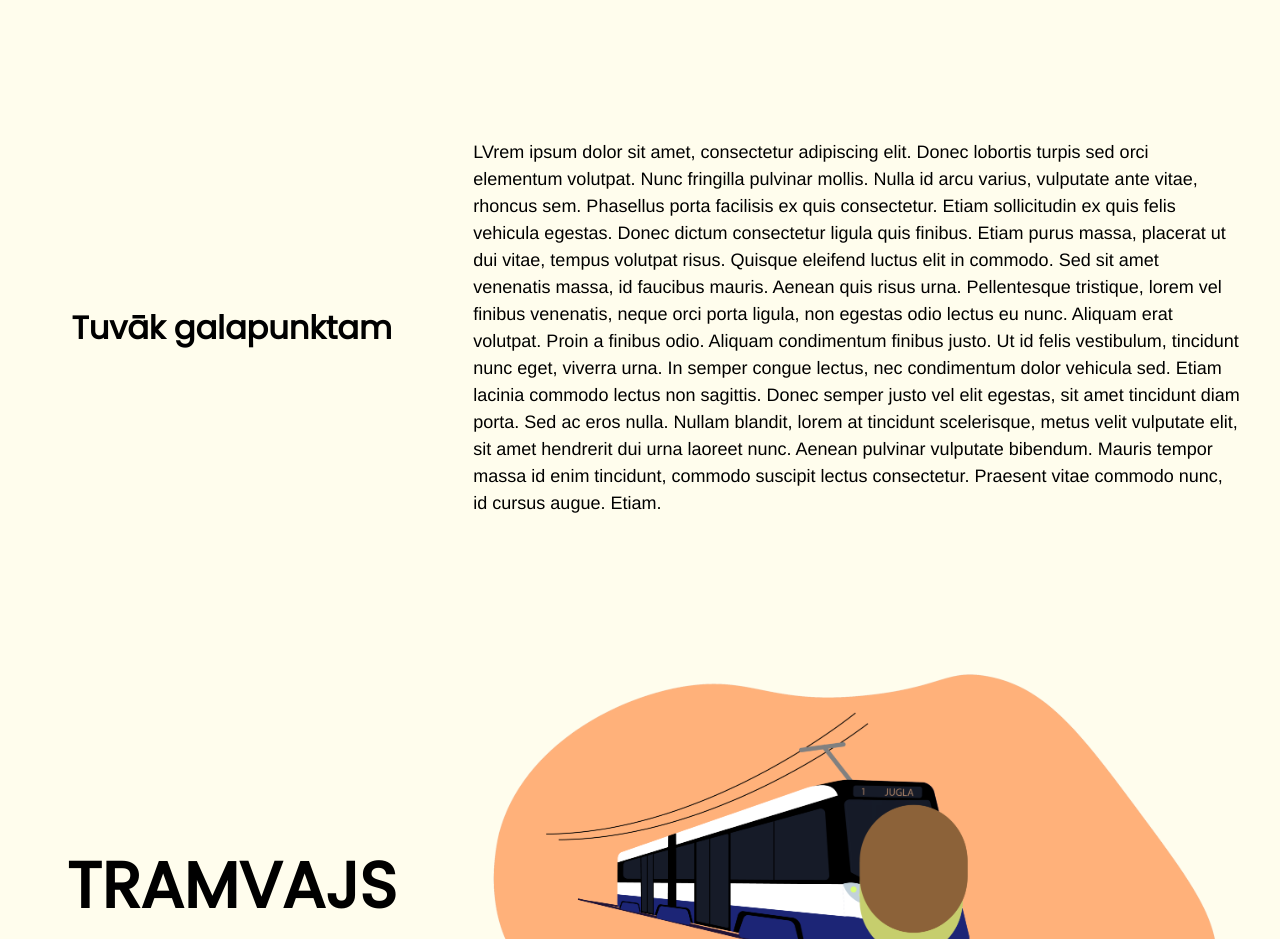
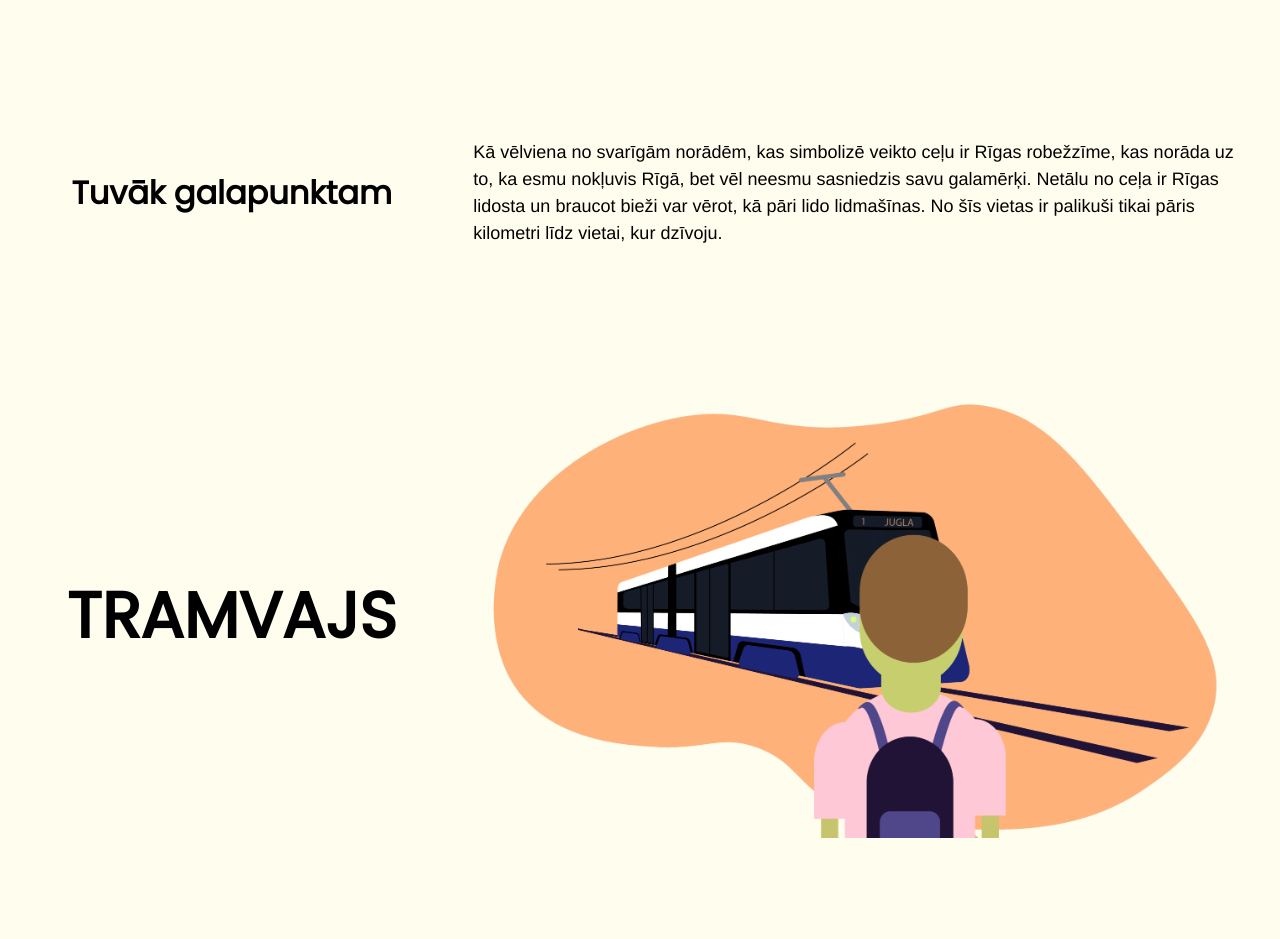
Before and after one commit to noohv/dizaina_uzd, a React (Create React App) app: page /road in a window 1280 px wide. Shown: the part 3760-4699 px from the top of the page. Built offline with nearby package versions, Linux system fonts and the light colour scheme.

Commit message:
Update index.js

```diff
--- a/src/constants/index.js
+++ b/src/constants/index.js
@@ -44,7 +44,7 @@ export const TEXTS = {
         grobinaText2: "Ilustrācijā, kas ir izveidota, ir attēloti šie vēja ģeneratori. Tā kā turpmākais ceļš no šīs vietas ir ļoti tāls, ilustrācijā tas ir attēlots kā ceļš, kas šķiet nesbeidzams un nebeidzas redzamajā telpā. Tas rada sajūtu, ka priekšā ir garš un nepazīstams ceļš, kas vēl jāiziet.",
         saldusText1: "Braucot no Liepājas uz Rīgu, aptuveni pusceļā ir pilsēta Saldus, kur ir jāizbrauc cauri aplim. Kaut arī šajā konkrētajā vietā nav īpaši izcilu objektu vai ievērojamu vietu, kas pievilinātu uzmanību, Saldus kā viduspunkts nodrošina svarīgu funkciju ceļotājiem. Tas vizuāli sadala garo ceļu divās daļās un sniedz atskaites punktu, kas liecina par veikto ceļa posmu progresu. Tas arī norāda, ka pirms Saldus nav tik būtisku vietu vai objektu, kas vērā ņemami atspoguļotu ceļotāju ceļojuma attīstību.",
         saldusText2: "Ilustrācijā ir attēlots apļveida ceļš, kas ienāk un iziet no visām pusēm, tādējādi vizuāli parādot ceļa viduspunktu. Lai papildinātu to, ir pievienotas skaidri redzamas ceļa zīmes, kas norāda uz dažādiem virzieniem, kā arī ir iezīmēts konkrēts maršruts, kas savieno ceļa daļas.",
-        rigaText: "LVrem ipsum dolor sit amet, consectetur adipiscing elit. Donec lobortis turpis sed orci elementum volutpat. Nunc fringilla pulvinar mollis. Nulla id arcu varius, vulputate ante vitae, rhoncus sem. Phasellus porta facilisis ex quis consectetur. Etiam sollicitudin ex quis felis vehicula egestas. Donec dictum consectetur ligula quis finibus. Etiam purus massa, placerat ut dui vitae, tempus volutpat risus. Quisque eleifend luctus elit in commodo. Sed sit amet venenatis massa, id faucibus mauris. Aenean quis risus urna. Pellentesque tristique, lorem vel finibus venenatis, neque orci porta ligula, non egestas odio lectus eu nunc. Aliquam erat volutpat. Proin a finibus odio. Aliquam condimentum finibus justo. Ut id felis vestibulum, tincidunt nunc eget, viverra urna. In semper congue lectus, nec condimentum dolor vehicula sed. Etiam lacinia commodo lectus non sagittis. Donec semper justo vel elit egestas, sit amet tincidunt diam porta. Sed ac eros nulla. Nullam blandit, lorem at tincidunt scelerisque, metus velit vulputate elit, sit amet hendrerit dui urna laoreet nunc. Aenean pulvinar vulputate bibendum. Mauris tempor massa id enim tincidunt, commodo suscipit lectus consectetur. Praesent vitae commodo nunc, id cursus augue. Etiam.",
+        rigaText: "Kā vēlviena no svarīgām norādēm, kas simbolizē veikto ceļu ir Rīgas robežzīme, kas norāda uz to, ka esmu nokļuvis Rīgā, bet vēl neesmu sasniedzis savu galamērķi. Netālu no ceļa ir Rīgas lidosta un braucot bieži var vērot, kā pāri lido lidmašīnas. No šīs vietas ir palikuši tikai pāris kilometri līdz vietai, kur dzīvoju. ",
         tramvajsText: "Ikdienā nepieiešams nokļūt no manas dzīvesvietas Rīga līdz Latvijas Universitātei, kas atrodas pašā centrā. Tā kā pārvietoties ar savu personīgo automašīnu nav visai izdevīgi un ērti, tad otrā izvēle ir sabiedriskais transports. Man visērtākais sabiedriskais transports ir tramvajs, jo iekāpšanas pieturvieta ir pietiekami tuvu manai dzīvesvietai un ir iespējams ar vienu transportu nokļūt līdz pašam Rīgas centram. Un tā kā tieši šis transports ir daļa no mana ceļa līdz Latvijas Universitātei, tad šajā ilustrācijā esmu attēlojis tramvaju Rīgas tramvaja krāsās. Papildus ilustrācijā ir iekļauts tēls - students, kas esmu domāts es. Šis tēls stāv un gaida pienākam tramvaju, lai nokļūtu līdz Latvijas Universitātei",
         libraryText1: "Ceļā uz Latvijas Universitāti atrodas vēl viens objekts, kas ir ļoti nozīmīgs kopējā ceļā uz Latvijas Universitāti - Latvijas Nacionālā Bibliotēka. Gandrīz katru dienu es braucu tai garām, un vienmēr šī vieta man asociējas ar mācīšanos un zināšanām. Bibliotēkas ēka pati par sevi ir interesanta ar savu arhitektūru un nedaudz izceļas no Rīgas pārējās ainavas.",
         libraryText2: "Bibliotēka piedāvā ne tikai bagātīgu grāmatu krājumu, bet arī dažādus resursus, kas atbalsta mācīšanos. Es pat pats laiku pa laikam apmeklēju bibliotēku, lai iegrimtu klusumā un koncentrētos uz savām mācībām. Tas ir īpaši izdevīgi man, jo sabiedriskais transports apstājas tieši pie bibliotēkas, ļaujot man ērti nokļūt no turienes līdz centram un atpakaļ. ",
@@ -97,7 +97,7 @@ export const TEXTS = {
         grobinaText2: "The illustration that has been created shows these wind generators. Since the further path from this place is very far, the illustration shows it as a path that seems endless and does not end in visible space. It creates a feeling that there is a long and unknown road ahead that still needs to be covered.",
         saldusText1: "Driving from Liepāja to Riga, approximately half way is the town of Saldus, where you have to go through a circle. Although this particular location does not have any particularly outstanding features or landmarks to draw attention to, Saldus as a midpoint provides an important function for travelers. It visually divides the long road into two parts and provides a reference point that shows the progress of the completed road sections. It also indicates that before Saldus there are no such significant places or objects that significantly reflect the development of the traveler's journey.",
         saldusText2: "The illustration shows a circular path entering and exiting from all sides, thus visually showing the midpoint of the path. To complement this, clearly visible road signs have been added to indicate the different directions, and a specific route has been marked connecting the sections of the road.",
-        rigaText: "ENGrem ipsum dolor sit amet, consectetur adipiscing elit. Donec lobortis turpis sed orci elementum volutpat. Nunc fringilla pulvinar mollis. Nulla id arcu varius, vulputate ante vitae, rhoncus sem. Phasellus porta facilisis ex quis consectetur. Etiam sollicitudin ex quis felis vehicula egestas. Donec dictum consectetur ligula quis finibus. Etiam purus massa, placerat ut dui vitae, tempus volutpat risus. Quisque eleifend luctus elit in commodo. Sed sit amet venenatis massa, id faucibus mauris. Aenean quis risus urna. Pellentesque tristique, lorem vel finibus venenatis, neque orci porta ligula, non egestas odio lectus eu nunc. Aliquam erat volutpat. Proin a finibus odio. Aliquam condimentum finibus justo. Ut id felis vestibulum, tincidunt nunc eget, viverra urna. In semper congue lectus, nec condimentum dolor vehicula sed. Etiam lacinia commodo lectus non sagittis. Donec semper justo vel elit egestas, sit amet tincidunt diam porta. Sed ac eros nulla. Nullam blandit, lorem at tincidunt scelerisque, metus velit vulputate elit, sit amet hendrerit dui urna laoreet nunc. Aenean pulvinar vulputate bibendum. Mauris tempor massa id enim tincidunt, commodo suscipit lectus consectetur. Praesent vitae commodo nunc, id cursus augue. Etiam.",
+        rigaText: "Another important sign that symbolizes the journey is the Riga border sign, which indicates that I have arrived in Riga, but I have not yet reached my destination. Riga Airport is not far from the road and you can often watch planes fly over while driving. It is only a few kilometers from this place to the place where I live.",
         tramvajsText: "On a daily basis, it is not possible to get from my place of residence in Riga to the University of Latvia, which is located in the very center. Since it is not very convenient and convenient to travel with your own car, the second choice is public transport. The most convenient public transport for me is the tram, because the boarding stop is close enough to my place of residence and it is possible to get to the very center of Riga with one transport. And since this transport is part of my way to the University of Latvia, in this illustration I have depicted a tram in the colors of the Riga tram. In addition, the illustration includes a character - a student, which is meant to be me. This figure is standing and waiting for the tram to arrive to get to the University of Latvia",
         libraryText1: "On the way to the University of Latvia there is another object that is very important on the common way to the University of Latvia - the National Library of Latvia. I drive past it almost every day, and I always associate this place with learning and knowledge. The library building itself is interesting with its architecture and stands out a little from the rest of Riga's landscape.",
         libraryText2: "The library offers not only a rich collection of books, but also a variety of resources that support learning. I even visit the library myself from time to time to immerse myself in silence and focus on my studies. This is especially convenient for me because public transportation stops right outside the library, allowing me to easily get from there to city centre and back.",
```
